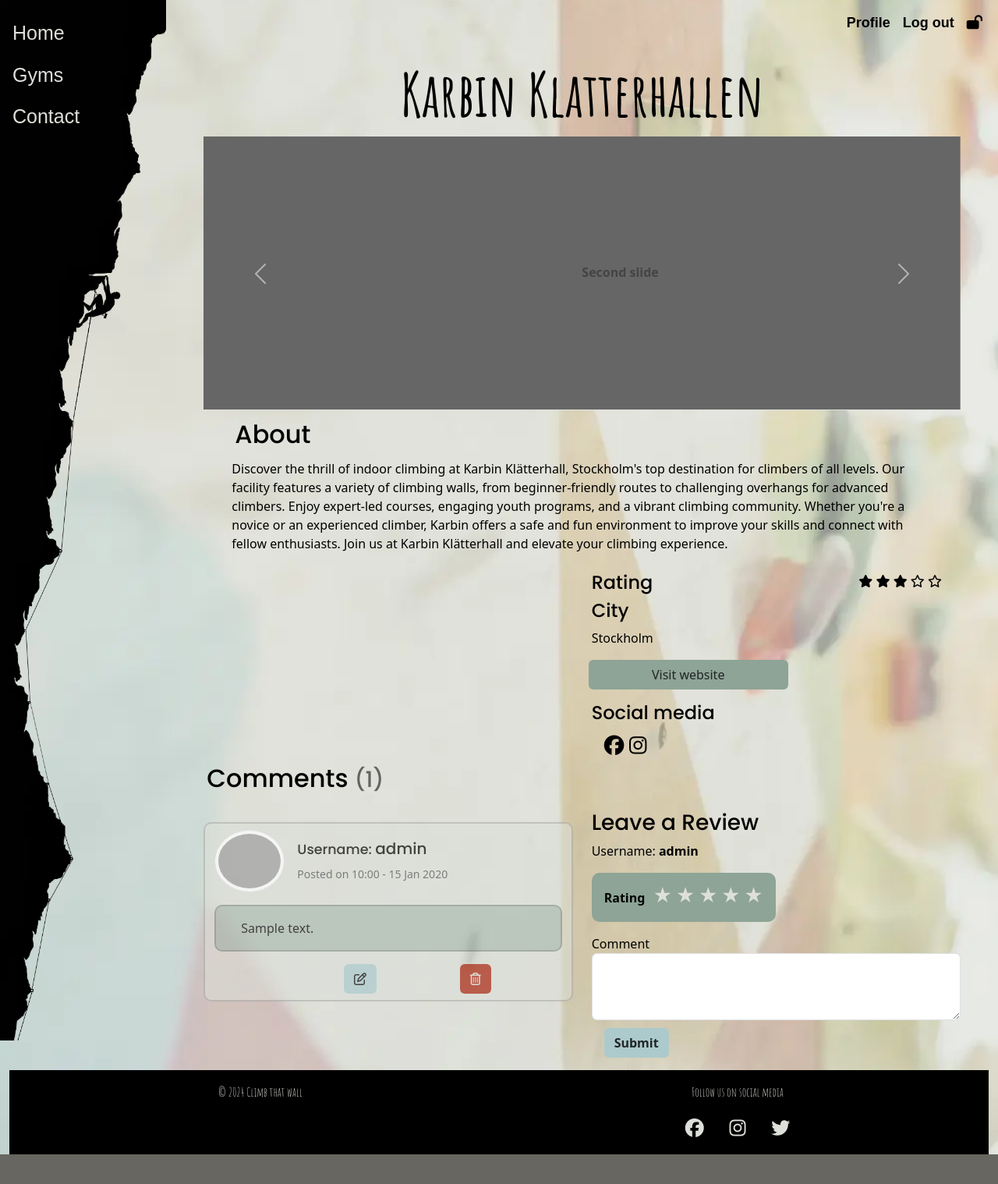
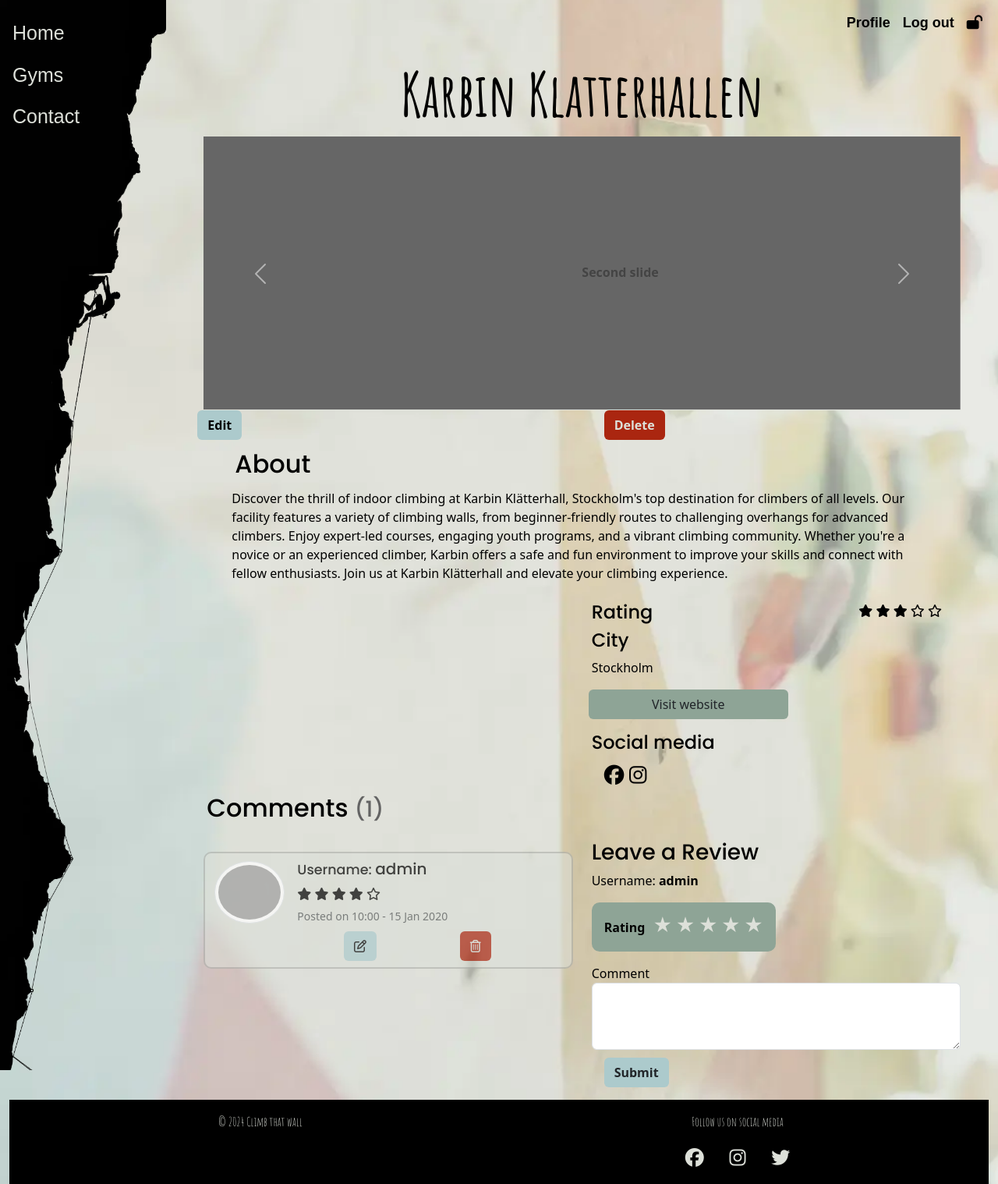
Before and after one commit to Ko11e/Climb-that-wall, a Django app: a page that uses climb_gyms/templates/climb_gyms/gym.html in a window 1280 px wide. Shown: the whole page at 78% size. Before the commit the page ends 1480 px from the top, so only its background shows below. Run offline with Django 5.2, Linux system fonts and the light colour scheme; a user stored in the database is signed in; data comes from the database, SQL or seed files in the repository; tables that the repository leaves empty hold one stand-in row (values such as "Sample post"); parts of the project's set-up code (start-up, migrations or seed data) failed here and were passed over; some libraries are stand-ins or nearby versions; some web fonts are replaced; grey boxes are pictures that could not be loaded.

Commit message:
Add add edit and delete buttons for the gym owner on gym template

```diff
--- a/climb_gyms/templates/climb_gyms/gym.html
+++ b/climb_gyms/templates/climb_gyms/gym.html
@@ -69,6 +69,16 @@
                 {% endif %}
             </div> {% endcomment %}
         </div>
+        {% if request.user == gym.user %}
+        <div class="row d-flex justify-content-end">
+            <div class="col">
+                <a href="{% url 'edit_gym' gym.id %}" class="btn btn-edit">Edit</a>
+            </div>
+            <div class="col">
+                <a href="{% url 'delete_gym' gym.id %}" class="btn btn-delete">Delete</a>
+            </div>
+        </div>
+        {% endif %}
         <div class="row mx-4 justify-content-center">
             <div class="row ">
                 <div class="col p-2 px-4">
@@ -110,7 +120,7 @@
                         <div>{{gym.city}}</div>
                     </div>
                     <div class="row">
-                        <a href="{{gym.website}}" class="btn btn-website">
+                        <a href="{{ gym.socialmedia.website }}" target="_blank" class="btn btn-website">
                             Visit website
                         </a>
                     </div>
@@ -186,18 +196,30 @@
                                         {% endif %}
                                     </div>
                                     <div class="col ms-3">
-                                        <h5 class="mt-0"><small>Username: </small>{{ comment.user.username }}</h5>
+                                            <h5><small>Username: </small>{{ comment.user.username }}</h5>
+                                            <div class="col mb-1 text-start">
+                                                <i class="{% if comment.rating > 0 %} fa-solid {% else %} fa-regular {% endif %} fa-star"></i>
+                                                <i class="{% if comment.rating > 1 %} fa-solid {% else %} fa-regular {% endif %} fa-star"></i>
+                                                <i class="{% if comment.rating > 2 %} fa-solid {% else %} fa-regular {% endif %} fa-star"></i>
+                                                <i class="{% if comment.rating > 3 %} fa-solid {% else %} fa-regular {% endif %} fa-star"></i>
+                                                <i class="{% if comment.rating > 4 %} fa-solid {% else %} fa-regular {% endif %} fa-star"></i>
+                                                <span class="d-none">
+                                                    {{ comment.rating }}
+                                                </span>
+                                            </div>
                                         <small class="text-muted">Posted on  {{ comment.created_at|date:'H:i - d M Y' }}</small>
                                     </div>
                                 </div>
                                 <!-- Media body -->
+                                {% if comment.body == None %}
                                 <div class="body-comment my-3">
                                     <div class="comment-text">{{ comment.body }}</div>
                                 </div>
+                                {% endif %}
 
                                 <!--End Media body -->
                                 {% if user.is_authenticated and comment.user == user %}
-                                <div class="edit-btn ms-auto">
+                                <div class="edit-btn mt-2">
                                     <a class="btn btn-edit" href="{% url 'edit_comment' comment.id %}"><i class="fa-regular fa-pen-to-square"></i></a>
                                     <a class="btn btn-delete" href="#"><i class="fa-regular fa-trash-can"></i></a>
                                     {% comment %} {% url 'delete_comment' comment.id %} {% endcomment %}
```
